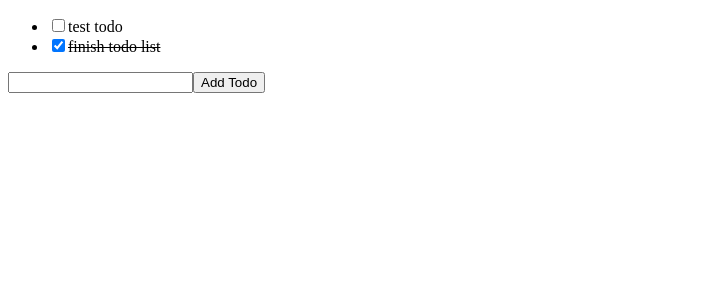
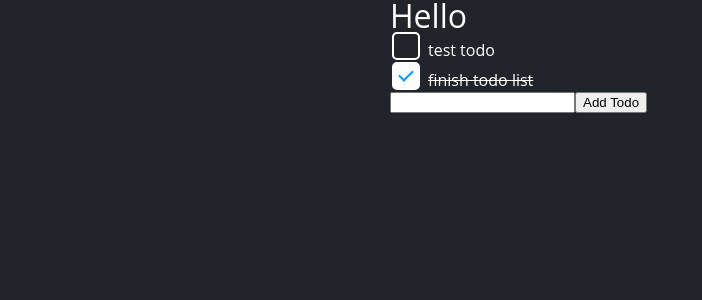
Before and after one commit to charleskantz/ts-todo, a React (Create React App) app: page / in a window 1280 px wide. Shown: the top 300 px of the page, without its empty margins (0-702 px from the left). Built offline with nearby package versions, Linux system fonts and the light colour scheme.

Commit message:
styled components added, inline todo editing added

```diff
--- a/src/App.tsx
+++ b/src/App.tsx
@@ -1,11 +1,23 @@
 import React, { useState } from 'react';
 import { TodoList } from './TodoList';
 import { AddTodoForm } from './AddTodoForm';
+import styled from 'styled-components';
+import { v4 as uuid } from 'uuid';
 
 const initialTodos: Array<Todo> = [
-  { text: 'test todo', completed: false },
-  { text: 'finish todo list', completed: true }
+  { text: 'test todo', completed: false, id: '1' },
+  { text: 'finish todo list', completed: true, id: '2' }
 ];
+
+const Container = styled.div`
+  width: 500px;
+  margin: 0 auto;
+`;
+
+const Branding = styled.h1`
+  color: white;
+  font-size: 2rem;
+`;
 
 const App: React.FC = () => {
 
@@ -24,15 +36,37 @@ const App: React.FC = () => {
     setTodos(newTodos);
   }
 
+  const updateTodo = (newText: string, id: string) => {
+    const updatedTodos = todos.map(todo => {
+      if (todo.id === id) {
+        return {
+          ...todo,
+          text: newText
+        }
+      }
+      return todo;
+    });
+    setTodos (updatedTodos);
+  }
+
   const addTodo: AddTodo = newTodo => {
-    setTodos(todos => [ ...todos, {text: newTodo, completed: false} ]);
+    const addTodo: Todo = {
+      text: newTodo,
+      completed: false,
+      id: uuid()
+    }
+    setTodos(todos => [
+      ...todos,
+      addTodo
+    ]);
   }
 
   return (
-    <>
-      <TodoList todos={todos} toggleTodo={toggleTodo} />
+    <Container>
+      <Branding>Hello</Branding>
+      <TodoList todos={todos} toggleTodo={toggleTodo} updateTodo={updateTodo} />
       <AddTodoForm addTodo={addTodo} />
-    </>
+    </Container>
   );
 }
 
--- /dev/null
+++ b/src/EditTodo.tsx
@@ -0,0 +1,35 @@
+import React, { useState, ChangeEvent, FormEvent  } from 'react';
+import styled from 'styled-components';
+
+interface EditTodoProps {
+  initial: string;
+  setTodo: AddTodo;
+}
+
+const Form = styled.form`
+  display: inline-block;
+`;
+
+const Input = styled.input`
+  display: inline-block;
+`;
+
+export const EditTodo: React.FC<EditTodoProps> = ({ initial = '', setTodo }) => {
+
+  const [ todoText, setTodoText ] = useState(initial);
+
+  const handleSubmit = (evt: FormEvent<HTMLFormElement>) => {
+    evt.preventDefault();
+    setTodo(todoText);
+  }
+
+  const handleChange = (evt: ChangeEvent<HTMLInputElement>) => {
+    setTodoText(evt.target.value);
+  }
+
+  return (
+    <Form onSubmit={handleSubmit}>
+      <Input type="text" value={todoText} onChange={handleChange} />
+    </Form>
+  )
+}
--- a/src/TodoList.tsx
+++ b/src/TodoList.tsx
@@ -4,13 +4,14 @@ import { TodoListItem } from './TodoListItem';
 interface TodoListProps {
   todos: Array<Todo>;
   toggleTodo: ToggleTodo;
+  updateTodo: any;
 }
 
-export const TodoList: React.FC<TodoListProps> = ({ todos, toggleTodo }) => {
+export const TodoList: React.FC<TodoListProps> = ({ todos, toggleTodo, updateTodo }) => {
 
   const generateTodos = () => {
     return todos.map((todo: Todo) => (
-      <TodoListItem todo={todo} key={todo.text} toggleTodo={toggleTodo} />
+      <TodoListItem todo={todo} key={todo.text} toggleTodo={toggleTodo} updateTodo={updateTodo} />
       ));
   }
 
--- a/src/TodoListItem.tsx
+++ b/src/TodoListItem.tsx
@@ -1,26 +1,163 @@
-import React from 'react';
+import React, { useState } from 'react';
+import styled from 'styled-components';
+import { EditTodo } from './EditTodo';
 
 interface TodoListItemProps {
   todo: Todo;
   toggleTodo: ToggleTodo;
+  updateTodo: any;
 }
 
-export const TodoListItem: React.FC<TodoListItemProps> = ({ todo, toggleTodo }) => {
+const TodoLabel = styled.label`
+  display: inline-block;
+  position: relative;
+  margin: auto;
+  cursor: pointer;
+  font-size: 22px;
+  line-height: 24px;
+  height: 24px;
+  width: 24px;
+  clear: both;
+`;
 
-  const style = {
-    textDecoration: todo.completed ? "line-through" : "none"
-  };
+const Checkbox = styled.input`
+  position: absolute;
+  opacity: 0;
+  cursor: pointer;
+  z-index: 40;
+  width: 24px;
+  height: 24px;
+
+  &:checked ~ .custom-checkbox {
+    background-color: #FFFFFF;
+    border-radius: 5px;
+    -webkit-transform: rotate(0deg) scale(1);
+    -ms-transform: rotate(0deg) scale(1);
+    transform: rotate(0deg) scale(1);
+    opacity:1;
+    border: 2px solid #FFFFFF;
+  }
+
+  &:checked ~ .custom-checkbox::after {
+    -webkit-transform: rotate(45deg) scale(1);
+    -ms-transform: rotate(45deg) scale(1);
+    transform: rotate(45deg) scale(1);
+    opacity:1;
+    left: 8px;
+    top: 3px;
+    width: 6px;
+    height: 12px;
+    border: solid #009BFF;
+    border-width: 0 2px 2px 0;
+    background-color: transparent;
+    border-radius: 0;
+
+    &:checked ~ .custom-checkbox::before {
+      left: -3px;
+      top: -3px;
+      width: 24px;
+      height: 24px;
+      border-radius: 5px;
+      -webkit-transform: scale(3);
+      -ms-transform: scale(3);
+      transform: scale(3);
+      opacity:0;
+      z-index: 20;
+      transition: all 0.3s ease-out;
+      -webkit-transition: all 0.3s ease-out;
+      -moz-transition: all 0.3s ease-out;
+      -ms-transition: all 0.3s ease-out;
+      -o-transition: all 0.3s ease-out;
+    }
+  }
+`;
+
+const CustomCheckbox = styled.span`
+  position: absolute;
+  top: 0px;
+  left: 0px;
+  height: 24px;
+  width: 24px;
+  background-color: transparent;
+  border-radius: 5px;
+  transition: all 0.3s ease-out;
+  -webkit-transition: all 0.3s ease-out;
+  -moz-transition: all 0.3s ease-out;
+  -ms-transition: all 0.3s ease-out;
+  -o-transition: all 0.3s ease-out;
+  border: 2px solid #FFFFFF;
+
+  &::after {
+    position: absolute;
+    content: "";
+    left: 12px;
+    top: 12px;
+    height: 0px;
+    width: 0px;
+    border-radius: 5px;
+    border: solid #009BFF;
+    border-width: 0 3px 3px 0;
+    -webkit-transform: rotate(0deg) scale(0);
+    -ms-transform: rotate(0deg) scale(0);
+    transform: rotate(0deg) scale(0);
+    opacity:1;
+  	transition: all 0.3s ease-out;
+  	-webkit-transition: all 0.3s ease-out;
+  	-moz-transition: all 0.3s ease-out;
+  	-ms-transition: all 0.3s ease-out;
+  	-o-transition: all 0.3s ease-out;
+  }
+
+  &::before {
+    position: absolute;
+    content: "";
+    left: 10px;
+    top: 10px;
+    width: 0px;
+    height: 0px;
+    border-radius: 5px;
+    border: 2px solid #FFFFFF;
+    -webkit-transform: scale(0);
+    -ms-transform: scale(0);
+    transform: scale(0);
+  }
+
+`;
+
+const TodoContainer = styled.div`
+  width: 100%;
+  padding-left: 2px;
+`;
+
+export const TodoListItem: React.FC<TodoListItemProps> = ({ todo, toggleTodo, updateTodo }) => {
+
+  const [ isEditing, setIsEditing ] = useState(false);
+
+  const TodoText = styled.div`
+    display: inline-block;
+    padding: 0 0 4px 12px;
+    text-decoration: ${todo.completed ? "line-through" : "none"};
+  `;
+
+  const handleUpdate = (newText: string) => {
+    updateTodo(newText, todo.id);
+    setIsEditing(false);
+  }
 
   return (
-    <li>
-      <label htmlFor="todo" style={style}>
-        <input
+    <TodoContainer>
+      <TodoLabel htmlFor="todo">
+        <Checkbox
           type="checkbox"
           checked={todo.completed}
           onChange={ () => toggleTodo(todo) }
         />
-        {todo.text}
-      </label>
-    </li>
+        <CustomCheckbox className="custom-checkbox"></CustomCheckbox>
+      </TodoLabel>
+      {isEditing
+        ? <EditTodo initial={todo.text} setTodo={handleUpdate} />
+        : <TodoText onClick={() => setIsEditing(true)}>{todo.text}</TodoText>
+      }
+    </TodoContainer>
   );
 }
--- a/src/index.tsx
+++ b/src/index.tsx
@@ -2,9 +2,22 @@ import React from 'react';
 import ReactDOM from 'react-dom';
 import App from './App';
 import * as serviceWorker from './serviceWorker';
+import { createGlobalStyle } from 'styled-components';
+import 'reset-css';
+
+// app-wide styling
+const GlobalStyle = createGlobalStyle`
+@import url('https://fonts.googleapis.com/css2?family=Open+Sans:wght@400;600&family=Recursive:wght@400;600&display=swap');
+  body {
+    background-color: rgb(33,37,43);
+    font-family: 'Open Sans', sans-serif;
+    color: white;
+  }
+`;
 
 ReactDOM.render(
   <React.StrictMode>
+    <GlobalStyle />
     <App />
   </React.StrictMode>,
   document.getElementById('root')
--- a/src/types.d.ts
+++ b/src/types.d.ts
@@ -1,6 +1,7 @@
 type Todo = {
   text: string;
   completed: boolean;
+  id: string;
 }
 
 type ToggleTodo = (selectedTodo: Todo) => void;
```
Also changed, not shown: package.json (+6 -1 lines), src/styled.d.ts (added, +14 -0 lines), 1 other file (tests, documents, lock files or other folders).
